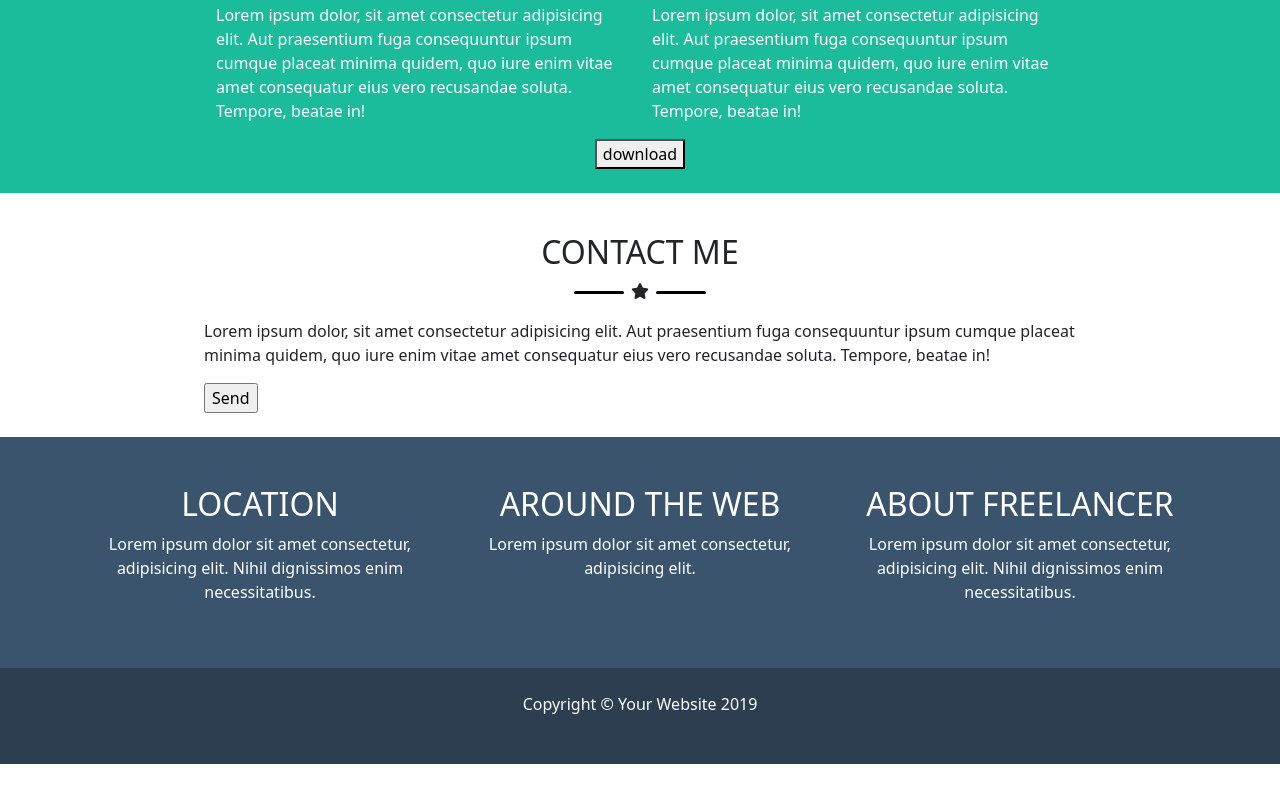
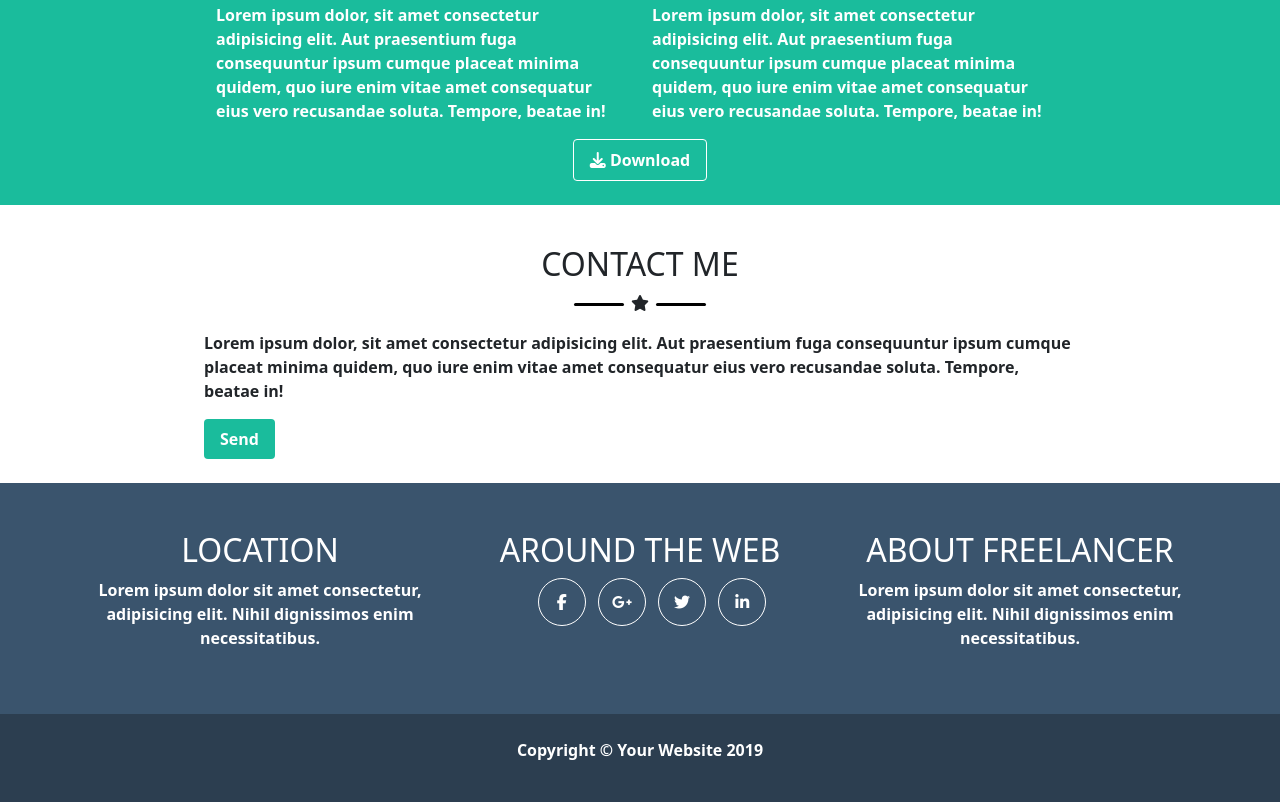
Before and after one commit to lazzaric92/html-css-bootstrap-freelancer, a plain HTML site: page index.html in a window 1280 px wide. Shown: the part 670-1472 px from the top of the page. Before the commit the page ends 1434 px from the top, so only its background shows below. Drawn offline with nearby package versions, Linux system fonts and the light colour scheme.

Commit message:
stylize button and footer li

```diff
--- a/css/style.css
+++ b/css/style.css
@@ -1,5 +1,26 @@
 h2 {
     text-transform: uppercase;
+}
+
+ul {
+    list-style-type: none;
+}
+
+li {
+    display: inline-block;
+}
+
+a {
+    text-decoration: none;
+}
+
+a:link,
+a:visited {
+    color: white;
+}
+
+input {
+    font-weight: bold;
 }
 
 .smaller_container {
@@ -34,8 +55,37 @@ article {
     border-radius: 10px;
 }
 
+.about button {
+    background-color: transparent;
+    border: 1px solid white;
+}
+
+.about button::before{
+    content: '\f019';
+    font-family: "Font Awsome 6 Free";
+    font: var(--fa-font-solid);
+}
+
+.contact_me [type="submit"]{
+    background-color: #1abc9c;
+}
+
 footer {
     background-color: #3a546d;
+}
+
+footer li {
+    margin-right: .5rem;
+}
+
+footer a {
+    width: 3rem;
+    height: 3rem;
+    border: 1px solid white;
+    border-radius: 50%;
+    display: flex;
+    justify-content: center;
+    align-items: center;
 }
 
 footer div.container-fluid{
--- a/index.html
+++ b/index.html
@@ -12,10 +12,10 @@
 </head>
 <body>
     <header>
-        <nav></nav>
+        <nav class="fw-bold"></nav>
     </header>
 
-    <main>
+    <main class="fw-bold">
         <div class="container-fluid">
             <div class="row text-uppercase
             text-center text-white py-4">
@@ -81,7 +81,7 @@
                 </div>
             </div>
 
-            <div class="row text-white py-4">
+            <div class="row about text-white py-4">
                 <div class="col-12 text-center py-3">
                     <h2>about</h2>
                     <div class="star_divider">
@@ -104,15 +104,15 @@
                         </p>
                     </div>
                     <div class="col-12 text-center">
-                        <button>
-                            download
+                        <button class="rounded text-white px-3 py-2 fw-bold">
+                            Download
                         </button>
                     </div>
                 </div>
 
             </div>
 
-            <div class="row bg-white py-4">
+            <div class="row contact_me bg-white py-4">
                 <div class="col-12 text-center py-3">
                     <h2>contact me</h2>
                     <div class="star_divider">
@@ -128,14 +128,14 @@
                         Lorem ipsum dolor, sit amet consectetur adipisicing elit. Aut praesentium fuga consequuntur ipsum cumque placeat minima quidem, quo iure enim vitae amet consequatur eius vero recusandae soluta. Tempore, beatae in!
                     </p>
                     <form action="">
-                        <input type="submit" value="Send">
+                        <input type="submit" value="Send" class="border-0 rounded text-white px-3 py-2">
                     </form>
                 </div>
             </div>
         </div>
     </main>
 
-    <footer class="text-center text-white">
+    <footer class="text-center text-white fw-bold">
         <div class="container py-5">
             <div class="row">
                 <div class="col-12 col-md-4">
@@ -144,7 +144,28 @@
                 </div>
                 <div class="col-12 col-md-4">
                     <h2>around the web</h2>
-                    <p>Lorem ipsum dolor sit amet consectetur, adipisicing elit.</p>
+                    <ul>
+                        <li>
+                            <a href="">
+                                <i class="fa-brands fa-facebook-f"></i>
+                            </a>
+                        </li>
+                        <li>
+                            <a href="">
+                                <i class="fa-brands fa-google-plus-g"></i>
+                            </a>
+                        </li>
+                        <li>
+                            <a href="">
+                                <i class="fa-brands fa-twitter"></i>
+                            </a>
+                        </li>
+                        <li>
+                            <a href="">
+                                <i class="fa-brands fa-linkedin-in"></i>
+                            </a>
+                        </li>
+                    </ul>
                 </div>
                 <div class="col-12 col-md-4">
                     <h2>about freelancer</h2>
```
